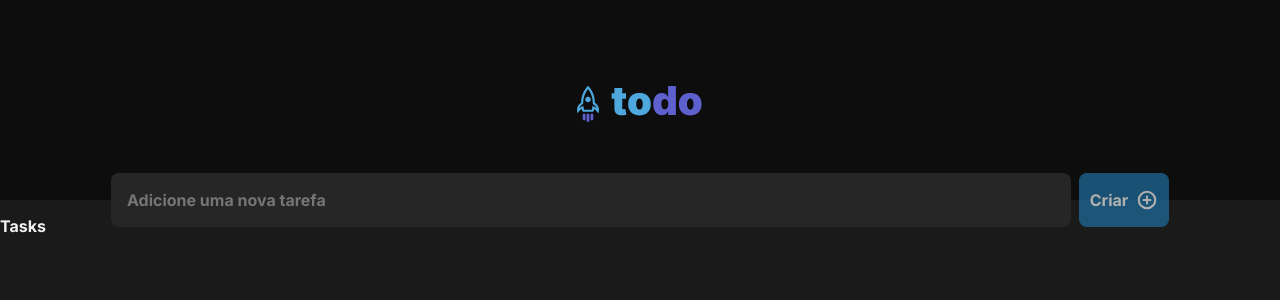
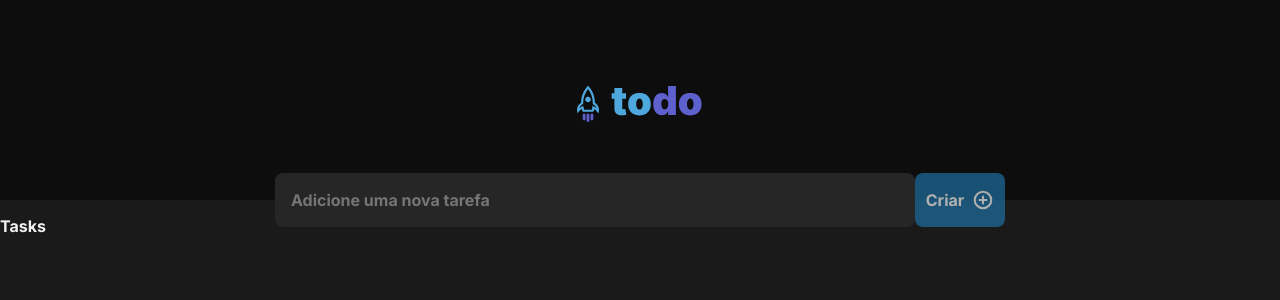
Before and after one commit to caritas-html/challenge-ignite-todo-list-react, a React (Vite) app in the folder todoList/: page / in a window 1280 px wide. Shown: the top 300 px of the page. Built offline with nearby package versions, Linux system fonts and the light colour scheme.

Commit message:
feat: Change on the size of input.

```diff
--- a/todoList/src/components/Todo.module.css
+++ b/todoList/src/components/Todo.module.css
@@ -1,11 +1,12 @@
-.wrapper form {
+.wrapper {
   display: flex;
   align-items: center;
   justify-content: center;
-  gap: 0.5rem;
+  flex-direction: column;
   height: 32px;
   margin-top: -1rem;
   padding: 1rem;
+  gap: 1rem;
 }
 
 .wrapper form input[type='text'] {
@@ -15,8 +16,8 @@
   border-radius: 8px;
   padding: 1rem;
   border: none;
-  max-width: 60rem;
-  width: 80vw;
+  width: 40rem;
+  max-width: 80vw;
 }
 
 .wrapper input[type='text']:focus {
@@ -25,15 +26,15 @@
 }
 
 .wrapper form > button {
+  display: inline-flex;
+  font-weight: bold;
+  align-items: center;
+  justify-content: center;
   height: 3.375rem;
   width: 90px;
   border-radius: 8px;
   gap: 0.5rem;
   border: none;
-  font-weight: bold;
-  display: flex;
-  align-items: center;
-  justify-content: center;
   background: var(--blue-500);
   color: var(--gray-100);
   cursor: pointer;
```
